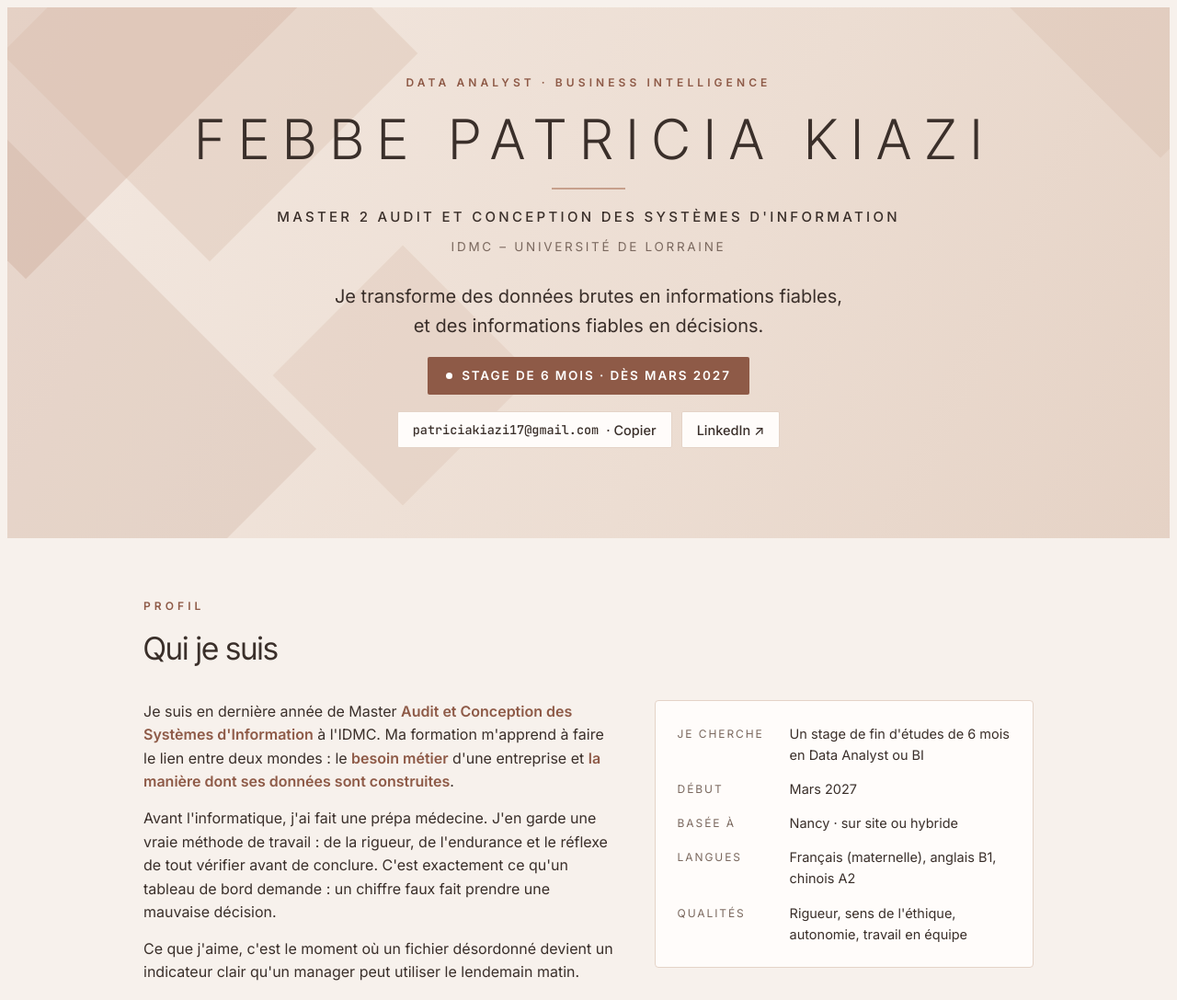
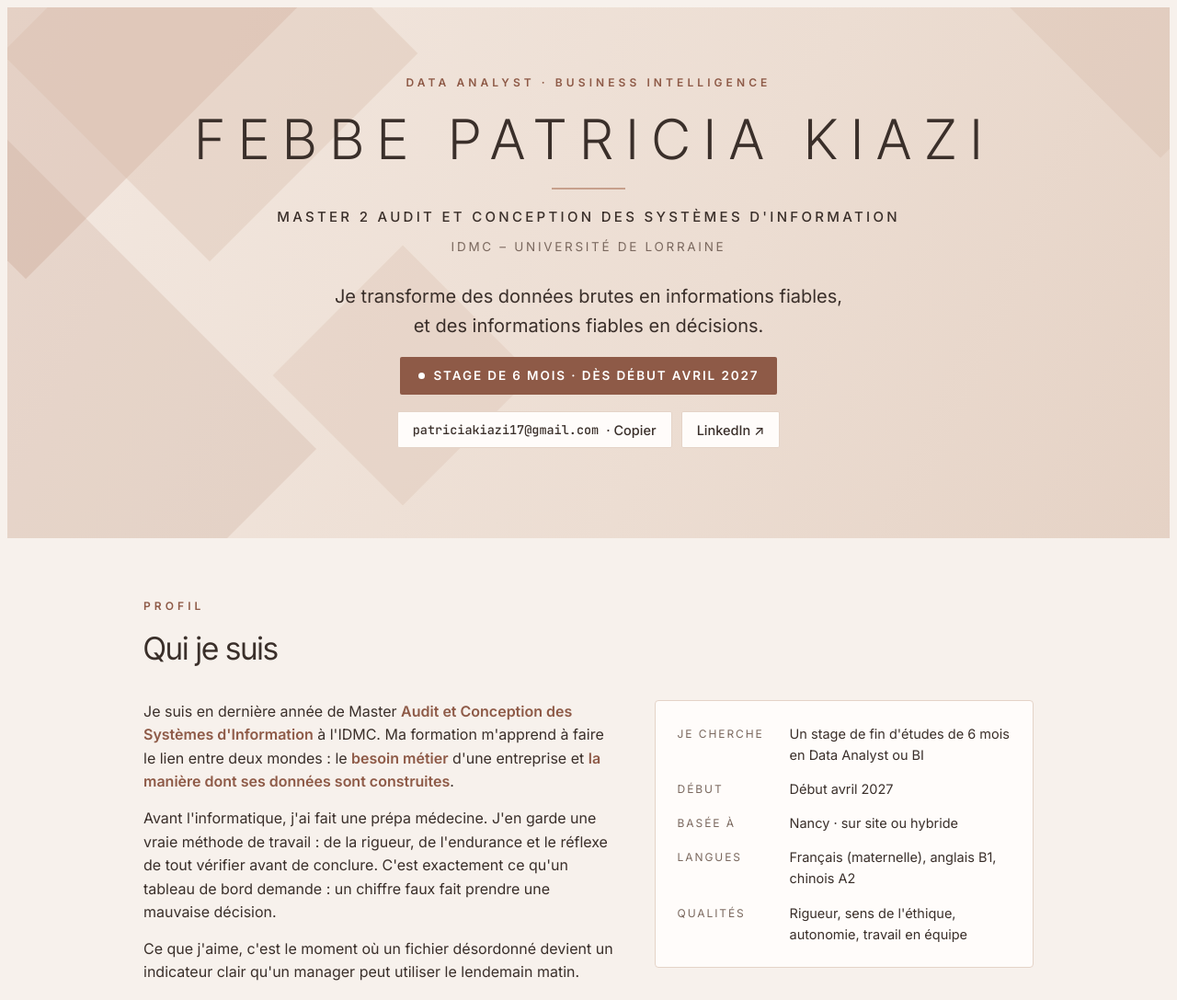
Before and after one commit to patriciakiazi17-arch/patriciakiazi17-arch.github.io, a plain HTML site: page index.html in a window 1280 px wide. Shown: the top 1087 px of the page at 92% size. Drawn offline with Linux system fonts and the light colour scheme.

Commit message:
Add files via upload

```diff
--- a/index.html
+++ b/index.html
@@ -3,7 +3,7 @@
 <head>
 <meta charset="utf-8">
 <meta name="viewport" content="width=device-width, initial-scale=1, viewport-fit=cover">
-<meta name="description" content="Febbe Patricia Kiazi, Data Analyst, Master 2 Audit et Conception des Systèmes d'Information. Stage de 6 mois dès mars 2027.">
+<meta name="description" content="Febbe Patricia Kiazi, Data Analyst, Master 2 Audit et Conception des Systèmes d'Information. Stage de 6 mois dès début avril 2027.">
 <title>Febbe Patricia Kiazi</title>
 <link rel="preconnect" href="https://fonts.googleapis.com">
 <link rel="preconnect" href="https://fonts.gstatic.com" crossorigin>
@@ -188,7 +188,7 @@ footer{color:var(--muted);font-size:13px;text-align:center;padding-bottom:40px}
     <div class="degree">Master 2 Audit et Conception des Systèmes d'Information</div>
     <div class="school">IDMC – Université de Lorraine</div>
     <p class="pitch">Je transforme des données brutes en informations fiables, et des informations fiables en décisions.</p>
-    <div class="avail"><i></i>Stage de 6 mois · dès mars 2027</div>
+    <div class="avail"><i></i>Stage de 6 mois · dès début avril 2027</div>
     <div class="contact-row">
       <button class="btn" type="button" id="copy-top" data-mail="patriciakiazi17@gmail.com"><span class="mono">patriciakiazi17@gmail.com</span> · Copier</button>
       <a class="btn" href="https://www.linkedin.com/in/febbe-patricia-kiazi-466418328/" target="_blank" rel="noopener">LinkedIn ↗</a>
@@ -212,7 +212,7 @@ footer{color:var(--muted);font-size:13px;text-align:center;padding-bottom:40px}
       </div>
       <dl class="facts">
         <div><dt>Je cherche</dt><dd>Un stage de fin d'études de 6 mois en Data Analyst ou BI</dd></div>
-        <div><dt>Début</dt><dd>Mars 2027</dd></div>
+        <div><dt>Début</dt><dd>Début avril 2027</dd></div>
         <div><dt>Basée à</dt><dd>Nancy · sur site ou hybride</dd></div>
         <div><dt>Langues</dt><dd>Français (maternelle), anglais B1, chinois A2</dd></div>
         <div><dt>Qualités</dt><dd>Rigueur, sens de l'éthique, autonomie, travail en équipe</dd></div>
@@ -376,7 +376,7 @@ footer{color:var(--muted);font-size:13px;text-align:center;padding-bottom:40px}
     <div class="diam d1"></div><div class="diam d5"></div>
     <div>
       <div class="eyebrow">Contact</div>
-      <h2>Vous cherchez une Data Analyst en stage à partir de mars 2027&nbsp;?</h2>
+      <h2>Vous cherchez une Data Analyst en stage à partir de début avril 2027&nbsp;?</h2>
       <p>Six mois pour fiabiliser vos données et construire vos tableaux de bord. Écrivez-moi, je réponds rapidement.</p>
     </div>
     <div>
```
